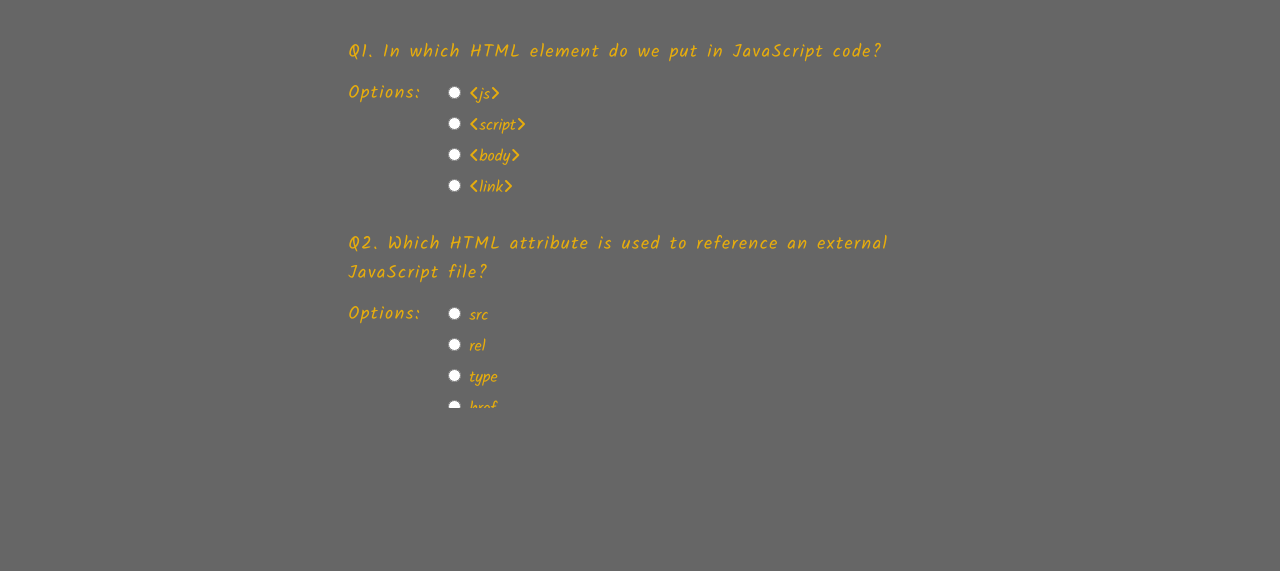
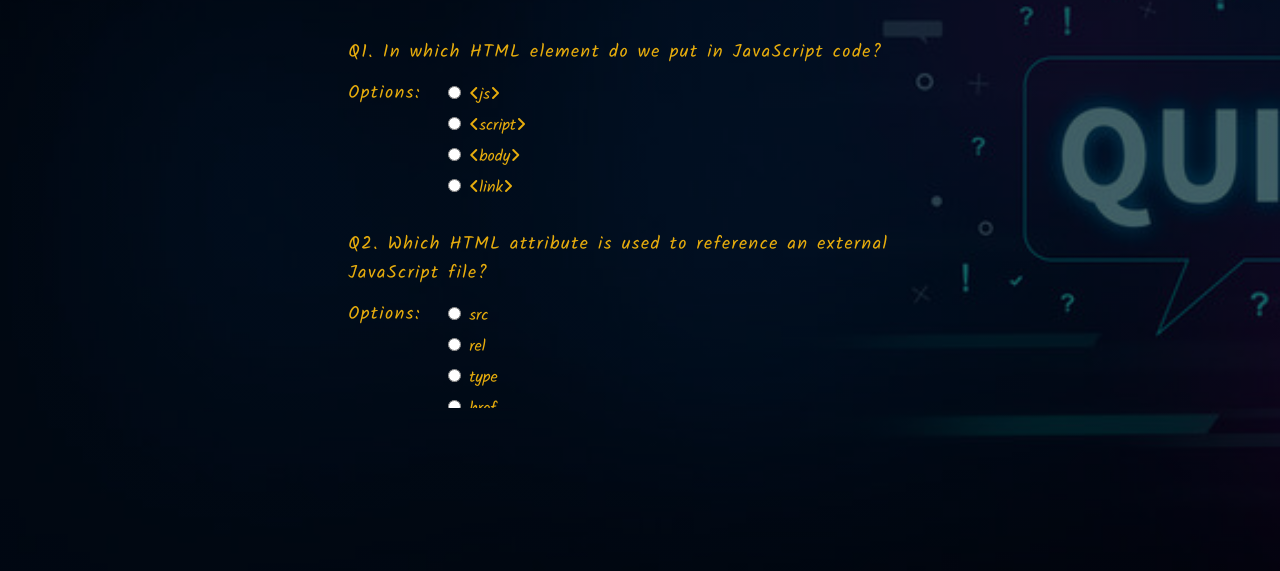
Before and after one commit to husainbc070503/Simple-Quiz-Using-Js, a plain HTML site: page index.html in a window 1280 px wide. Shown: the part 229-800 px from the top of the page. Drawn offline with Linux system fonts and the light colour scheme.

Commit message:
Add files via upload

```diff
--- a/style.css
+++ b/style.css
@@ -8,7 +8,7 @@
 }
 
 body {
-    background: linear-gradient(rgba(0, 0, 0, 0.6), rgba(0, 0, 0, 0.6)), url('/Quiz-App-2/quiz.jpg');
+    background: linear-gradient(rgba(0, 0, 0, 0.6), rgba(0, 0, 0, 0.6)), url('quiz.jpg');
     background-size: cover;
     background-attachment: fixed;
     color: #e7ad0d;
```
